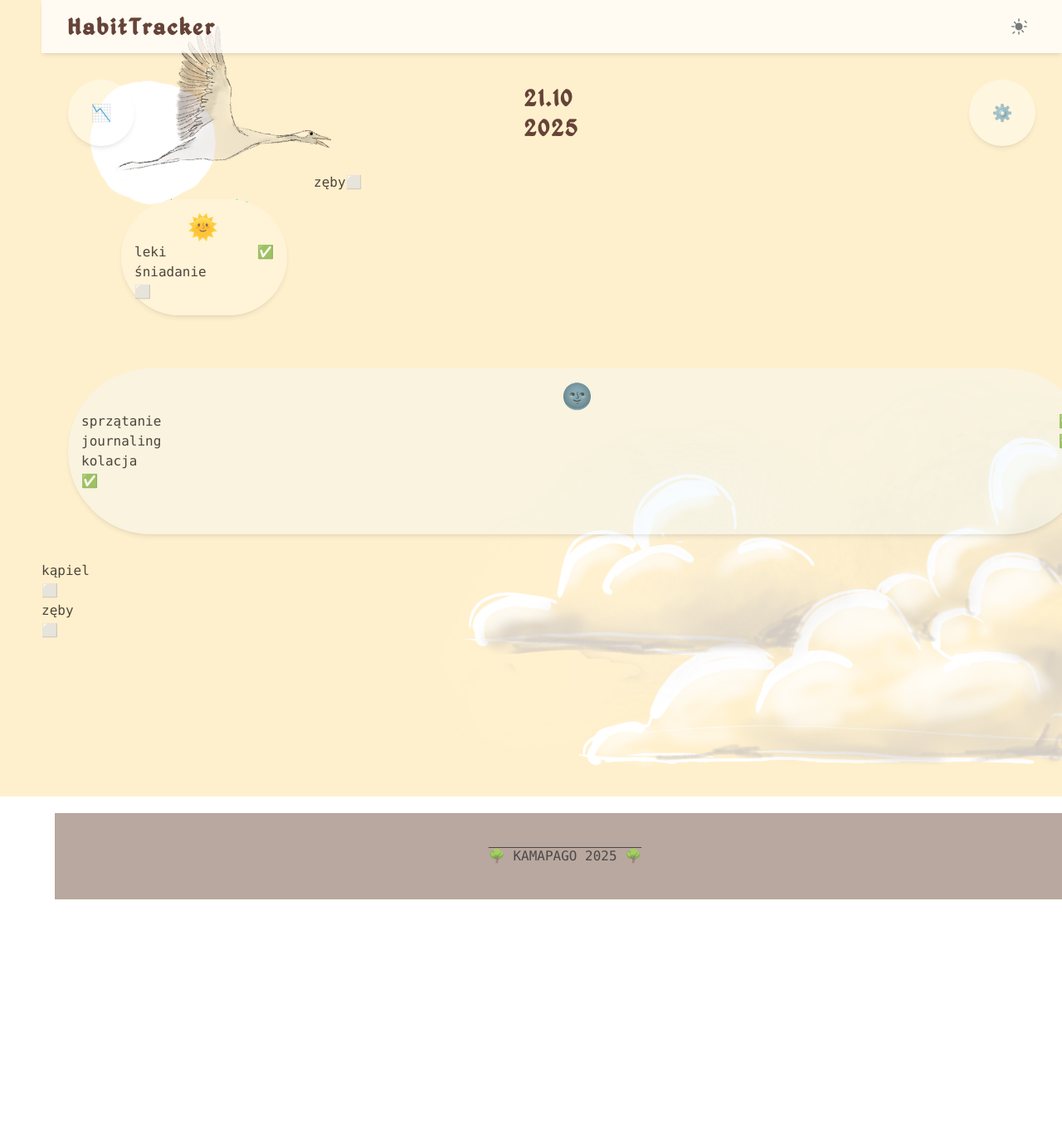
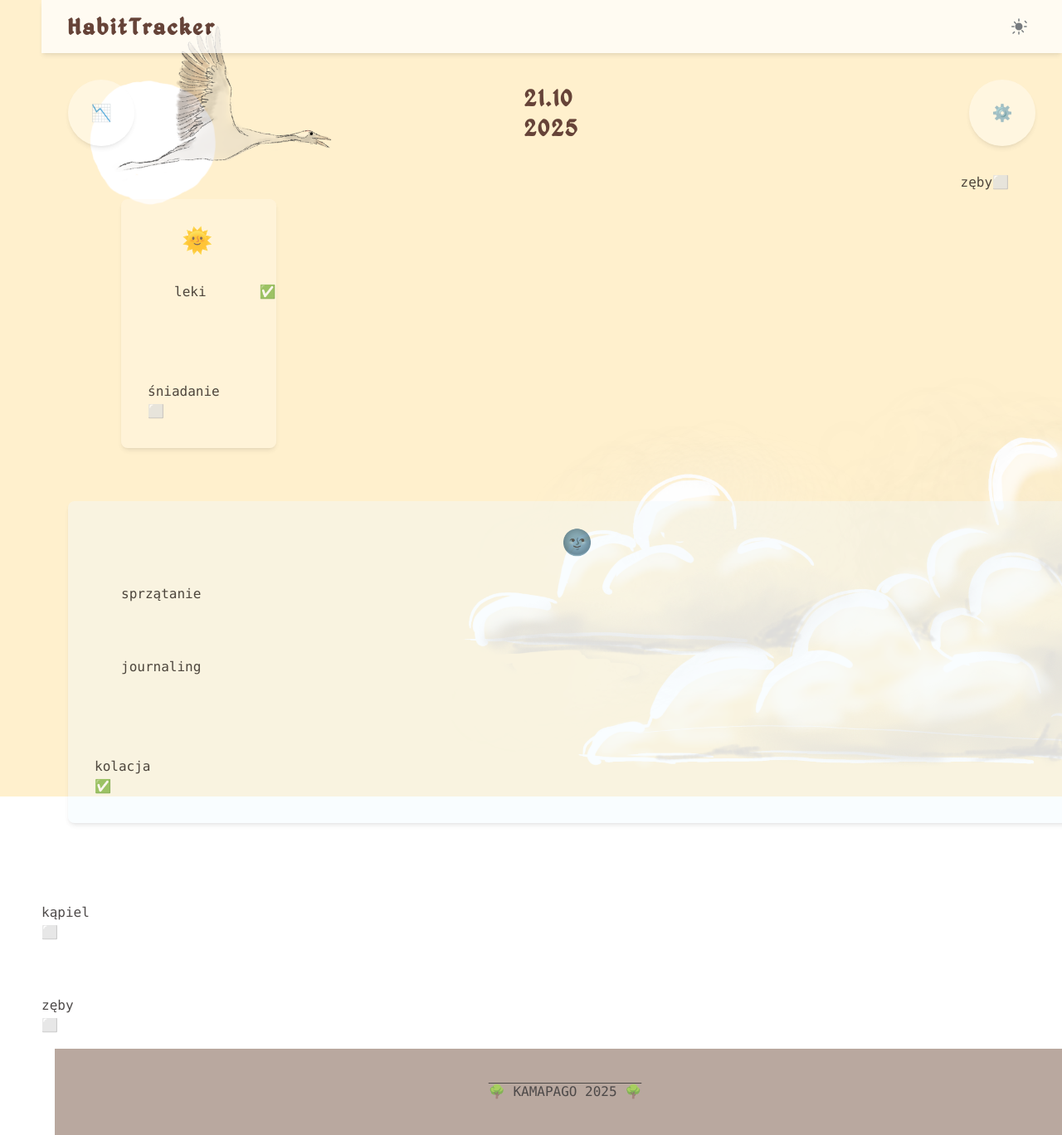
Before and after one commit to kama-pa-go/KGprojects, a Jekyll site: the page nawyki.html, which Jekyll copies as it is, in a window 1280 px wide. Shown: the whole page at 83% size. Built offline with Jekyll 4.4.1, drawn with Linux system fonts in a browser that asks for light colours; before the commit the page ends 1084 px from its top, so only the background shows below that.

Commit message:
Teraz powinno być lepsze rozłożenie

```diff
--- a/nawyki.html
+++ b/nawyki.html
@@ -108,22 +108,21 @@
           <button class="rounded-full bg-white/50 shadow-md w-20 h-20 text-xl m-4">⚙️</button>
         </div>
         <div class="flex flex-row mx-8 px-8">
-          <div id="poranne-nawyki" class="basis-50 flex flex-col w-full p-4 m-8 shadow-md rounded-full bg-orange-50/50">
+          <div id="poranne-nawyki" class="basis-50 flex flex-col w-full p-8 m-8 shadow-md rounded-lg bg-orange-50/50">
             <div class="flex flex-row justify-center"><h1>🌞</h1></div>
-            <div class="flex flex-row justify-between"><p>leki</p><p>✅</p></div>
-            <div class="flex flex-row justify-between"></div><p>śniadanie</p><p>⬜</p></div>
-            <div class="flex flex-row justify-between"></div><p>zęby</p><p>⬜</p></div>
+            <div class="flex flex-row justify-between m-8 w-full"><p>leki</p><p>✅</p></div>
+            <div class="flex flex-row justify-between m-8 w-full"></div><p>śniadanie</p><p>⬜</p></div>
+            <div class="flex flex-row justify-between m-8 w-full"></div><p>zęby</p><p>⬜</p></div>
           </div>
-          <div id="wieczorne-nawyki" class="basis-50 flex flex-col w-full p-4 m-8 shadow-md rounded-full bg-sky-50/50">
+          <div id="wieczorne-nawyki" class="basis-50 flex flex-col w-full p-8 m-8 shadow-md rounded-lg bg-sky-50/50">
             <div class="flex flex-row justify-center"><h1>🌚</h1></div>
-            <div class="flex flex-row justify-between"><p>sprzątanie</p><p>✅</p></div>
-            <div class="flex flex-row justify-between"><p>journaling</p><p>✅</p></div>
-            <div class="flex flex-row justify-between"></div><p>kolacja</p><p>✅</p></div>
-            <div class="flex flex-row justify-between"></div><p>kąpiel</p><p>⬜</p></div>
-            <div class="flex flex-row justify-between"></div><p>zęby</p><p>⬜</p></div>
+            <div class="flex flex-row justify-between m-8 w-full"><p>sprzątanie</p><p>✅</p></div>
+            <div class="flex flex-row justify-between m-8 w-full"><p>journaling</p><p>✅</p></div>
+            <div class="flex flex-row justify-between m-8 w-full"></div><p>kolacja</p><p>✅</p></div>
+            <div class="flex flex-row justify-between m-8 w-full"></div><p>kąpiel</p><p>⬜</p></div>
+            <div class="flex flex-row justify-between m-8 w-full"></div><p>zęby</p><p>⬜</p></div>
           </div>
         </div>
-      </div>
     </main>
 
     <footer class="bg-amber-950/50 flex items-center justify-center m-4 py-10 overline z-30 w-full">
```
